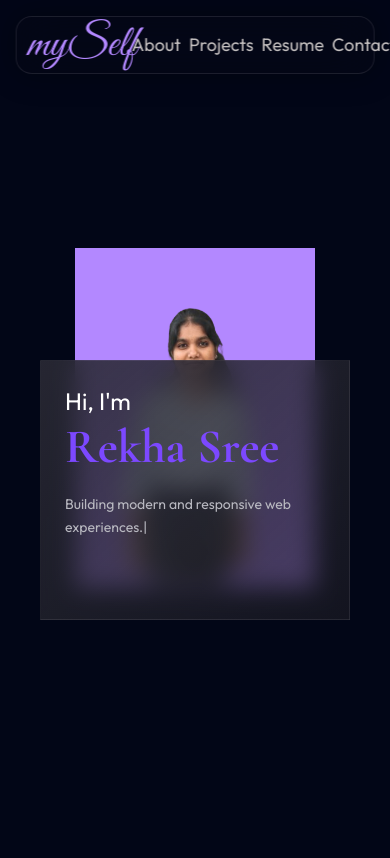
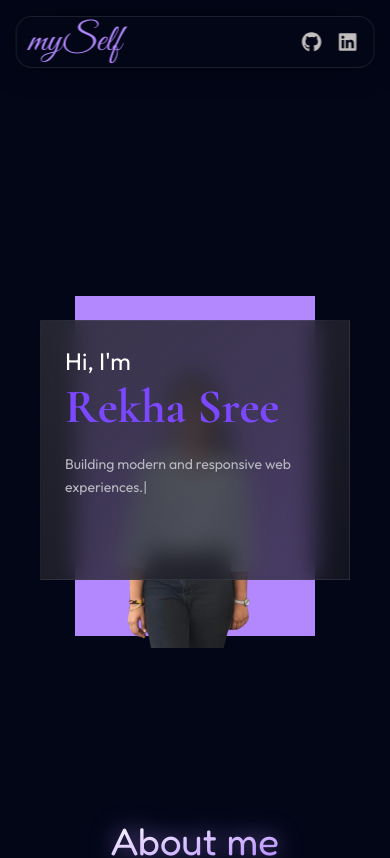
Before and after one commit to rekha-sree06/rekha-portfolio, a React app: page / in a window 390 px wide. Shown: the top 858 px of the page. Built offline with nearby package versions, Linux system fonts and the light colour scheme; the HTML template or start-up script is replaced by a standard one; a web font is replaced by a local one.

Commit message:
mobile fixes

```diff
--- a/src/components/Hero.jsx
+++ b/src/components/Hero.jsx
@@ -38,7 +38,7 @@ function Hero() {
 
           lg:block
 
-          min-h-[700px]
+          min-h-[620px]
           sm:min-h-[850px]
           lg:h-[700px]
         "
@@ -49,7 +49,7 @@ function Hero() {
           className="
             absolute
 
-            top-32
+            top-44
             w-[240px]
             h-[340px]
 
@@ -74,7 +74,7 @@ function Hero() {
             absolute
             z-10
 
-            top-36
+            top-52
             w-[220px]
             h-[320px]
 
--- a/src/components/Navbar.jsx
+++ b/src/components/Navbar.jsx
@@ -20,7 +20,6 @@ function Navbar() {
         const section = document.getElementById(id);
 
         if (section) {
-
           const sectionTop = section.offsetTop - 200;
 
           if (window.scrollY >= sectionTop) {
@@ -28,6 +27,7 @@ function Navbar() {
           }
         }
       });
+
       setActive(current);
     };
 
@@ -61,6 +61,7 @@ function Navbar() {
         px-4
         sm:px-8
         lg:px-24
+
         py-2
         sm:py-3
         md:py-4
@@ -78,13 +79,17 @@ function Navbar() {
       "
     >
 
+      {/* Logo */}
       <a
         href="#home"
         className={`
-          text-4xl leading-none
+          text-[34px]
+          sm:text-[40px]
+
+          leading-none
           transition-all duration-300
           font-['Great_Vibes']
-          text-[40px]
+
           hover:text-[#B388FF]
 
           ${active === "home"
@@ -95,9 +100,23 @@ function Navbar() {
         mySelf
       </a>
 
+      {/* Desktop Navbar */}
       <ul
         id="right-nav"
-        className="flex gap-2 sm:gap-5 md:gap-6 lg:gap-8 items-center text-[11px] sm:text-base md:text-lg items-center lg:text-[20px]"
+        className="
+          hidden
+          sm:flex
+
+          gap-5
+          md:gap-6
+          lg:gap-8
+
+          items-center
+
+          text-base
+          md:text-lg
+          lg:text-[20px]
+        "
       >
 
         <li>
@@ -109,7 +128,7 @@ function Navbar() {
 
               ${active === "about"
                 ? "text-[#B388FF] scale-110"
-                : "text-[#C3BFBF] text-lg"}
+                : "text-[#C3BFBF]"}
             `}
           >
             About
@@ -125,7 +144,7 @@ function Navbar() {
 
               ${active === "projects"
                 ? "text-[#B388FF] scale-110"
-                : "text-[#C3BFBF] text-lg"}
+                : "text-[#C3BFBF]"}
             `}
           >
             Projects
@@ -141,7 +160,7 @@ function Navbar() {
 
               ${active === "resume"
                 ? "text-[#B388FF] scale-110"
-                : "text-[#C3BFBF] text-lg"}
+                : "text-[#C3BFBF]"}
             `}
           >
             Resume
@@ -157,7 +176,7 @@ function Navbar() {
 
               ${active === "contact"
                 ? "text-[#B388FF] scale-110"
-                : "text-[#C3BFBF] text-lg"}
+                : "text-[#C3BFBF]"}
             `}
           >
             Contact
@@ -187,7 +206,34 @@ function Navbar() {
             <FaLinkedin />
           </a>
         </li>
+
       </ul>
+
+      {/* Mobile Icons */}
+      <div className="flex sm:hidden items-center gap-4 text-xl">
+
+        <a
+          href="https://github.com/rekha-sree06"
+          target="_blank"
+          rel="noreferrer"
+          aria-label="GitHub"
+          className="hover:text-[#B388FF]"
+        >
+          <FaGithub />
+        </a>
+
+        <a
+          href="https://www.linkedin.com/in/rekha-sree-dev"
+          target="_blank"
+          rel="noreferrer"
+          aria-label="LinkedIn"
+          className="hover:text-[#B388FF]"
+        >
+          <FaLinkedin />
+        </a>
+
+      </div>
+
     </nav>
   );
 }
```
